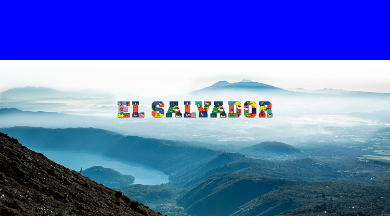
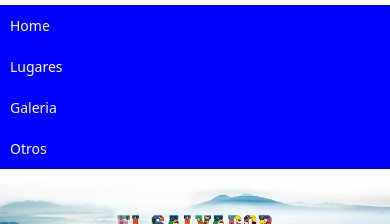
Before and after one commit to sari0210/Pagina-Individual, a plain HTML site: page index.html in a window 390 px wide. Shown: the top 224 px of the page. Drawn offline with nearby package versions, Linux system fonts and the light colour scheme; files whose address does not match are found by name.

Commit message:
actualizacion/final-commit

```diff
--- a/assets/estilos.css
+++ b/assets/estilos.css
@@ -18,6 +18,7 @@ body{
     width: 100%;
     height: 60px;
     text-align: end;
+    display: block;
 
 
 }
@@ -169,3 +170,76 @@ body{
   text-align: center;
   color: white;
   }
+
+  @media(max-width:1100px){
+    .navbar{
+      background-color:white;
+    width: 100%;
+    height: 100%;
+    text-align: end;
+    display: block;
+    padding: 0px;
+    margin: 0px;
+    }
+
+    .navbar a{
+      font-size: 14px;
+      text-decoration: none;
+      color: white;
+      text-align: left;
+      padding: 10px 10px;
+      margin: 0px;
+      background-color: blue;
+      width: 100%;
+    }
+
+    .navbar-nav{
+      padding: 0px;
+      margin: 0px;
+      width: 100%;
+
+    }
+    .navbar-nav{
+      width: 100%;
+      margin: 0;
+    }
+    .containerNav{
+      width: 100%;
+    }
+
+
+
+  }
+
+  @media(max-width:700px){
+    .navbar{
+      background-color:white;
+    width: 100%;
+    height: 100%;
+    text-align: end;
+    display: block;
+    padding: 0px;
+    margin: 0px;
+    }
+
+    .navbar a{
+      font-size: 14px;
+      text-decoration: none;
+      color: white;
+      text-align: left;
+      padding: 10px 10px;
+      margin: 0px;
+      background-color: blue;
+      width: 100%;
+    }
+
+    .navbar-nav{
+      width: 100%;
+      margin: 0;
+    }
+    .containerNav{
+      width: 100%;
+    }
+
+
+  }
--- a/index.html
+++ b/index.html
@@ -13,8 +13,8 @@
 <body>
     <div>
         <nav class="navbar navbar-expand-lg ">
-          <div class="container">
-            <div class="collapse navbar-collapse" id="navbarNavAltMarkup">
+          <div class="containerNav">
+            <div class="" id="navbarNavAltMarkup">
               <div class="navbar-nav">
                 <a class="nav-link " aria-current="page" href="./index.html">Home</a>
                 <a class="nav-link" href="#LugaresTuristicos">Lugares</a>
```
